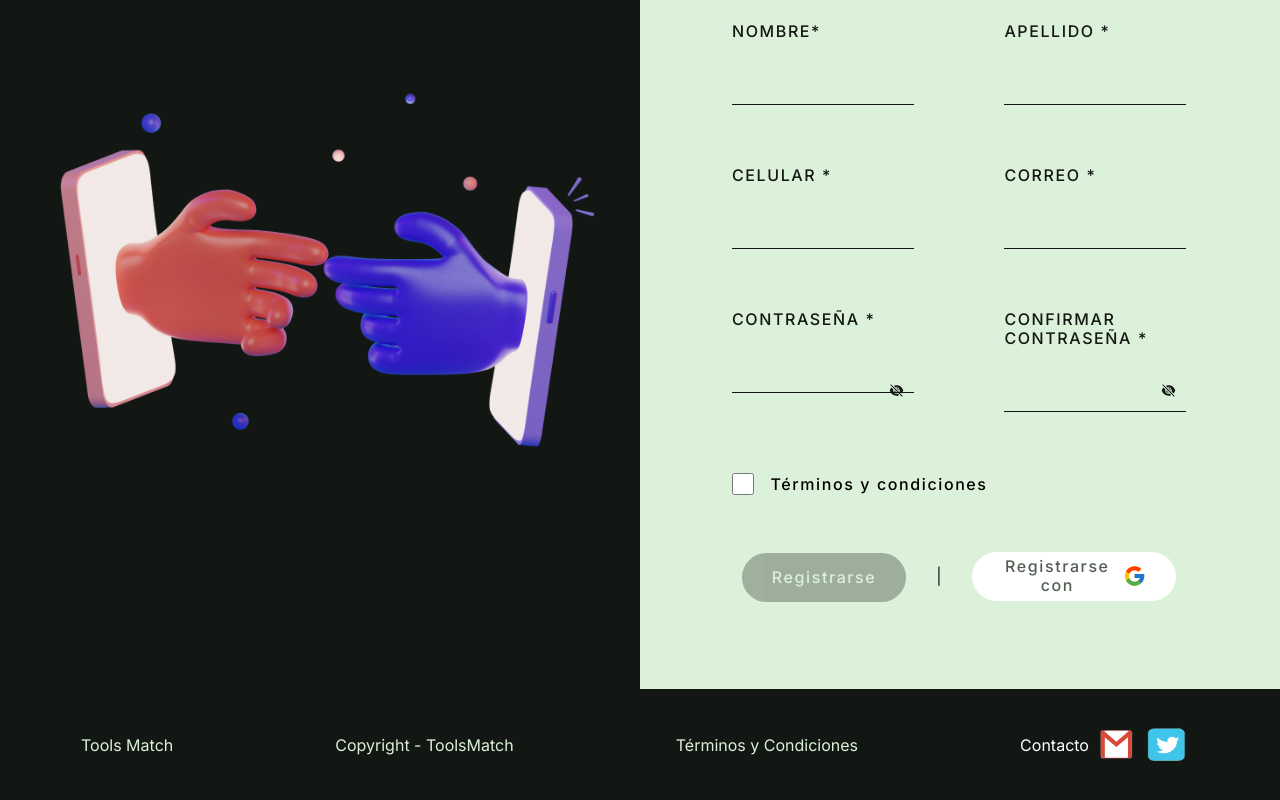
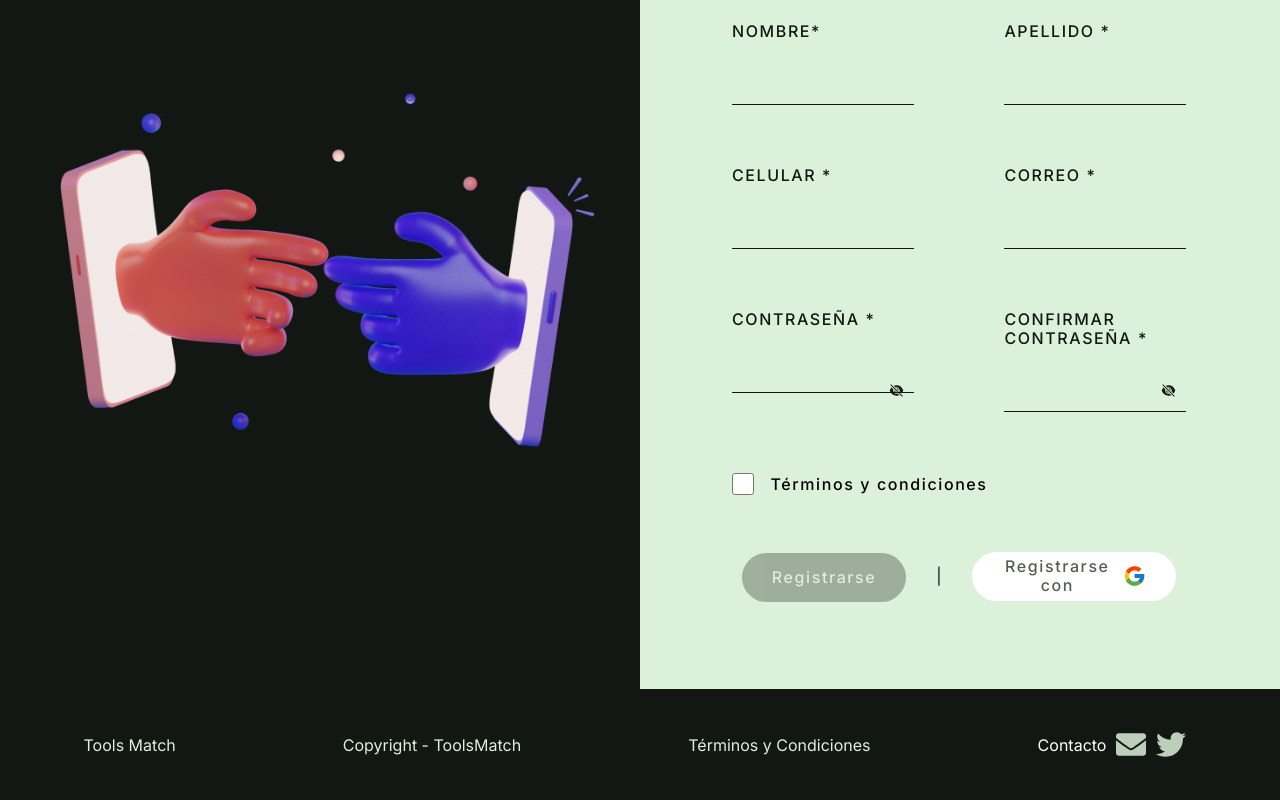
Before and after one commit to Jefersonsteven/tools-match, a Next.js app: page /form/logout in a window 1280 px wide. Shown: the part 244-1044 px from the top of the page. Built offline with nearby package versions, Linux system fonts and the light colour scheme.

Commit message:
style on the searchBar and Filter and orders buttons

```diff
--- a/src/app/landing/Landing.jsx
+++ b/src/app/landing/Landing.jsx
@@ -55,7 +55,7 @@ export default function LandingPage() {
         </div>
       </main>
       <section className={style.sponsorsContainer}>
-        <h2 className={style.sponsorsTitle}>Nuestros Aliados Comerciales</h2>
+        <p className={style.sponsorsTitle}>Aliados Comerciales</p>
         <InfiniteSlider />
       </section>
     </div>
--- a/src/components/SearchBar/SearchBar.jsx
+++ b/src/components/SearchBar/SearchBar.jsx
@@ -16,9 +16,8 @@ export default function SearchBar({ title, onTitleChange, onTitleButton }) {
         onChange={handleTitleChange}
       />
       <div className={style.icon}>
-        <button
-        onClick={()=>onTitleButton()}>
-        <FaSearch color="var(--white)" />
+        <button onClick={() => onTitleButton()}>
+          <FaSearch color="var(--white)" />
         </button>
       </div>
     </div>
--- a/src/components/footer/Footer.jsx
+++ b/src/components/footer/Footer.jsx
@@ -4,6 +4,7 @@ import style from "./Footer.module.css";
 import Image from "next/image";
 import Link from "next/link";
 import { useState } from "react";
+import { FaEnvelope, FaTwitter } from "react-icons/fa";
 
 export default function Footer() {
   const [termsOpen, setTermsOpen] = useState(false);
@@ -33,22 +34,11 @@ export default function Footer() {
         </div>
         <div className={style.contactInfo}>
           <Link href="mailto:toolmatchnotificaciones@gmail.com.com">
-            <Image
-              src="/images/icons/mail.png"
-              alt="mail"
-              width={30}
-              height={30}
-              className={style.contactMail}
-            />
+            <FaEnvelope size={25} className={style.contactMail} />
           </Link>
-          <Link href="https://www.twitter.com/toolsmatch/" target="blank">
-            <Image
-              src="/images/icons/twitter.png"
-              alt="mail"
-              width={30}
-              height={30}
-              className={style.contactTwitter}
-            />
+
+          <Link href="https://www.twitter.com/toolsmatch/" target="_blank">
+            <FaTwitter size={25} className={style.contactTwitter} />
           </Link>
         </div>
       </div>
--- a/src/components/footer/Footer.module.css
+++ b/src/components/footer/Footer.module.css
@@ -33,13 +33,15 @@
     display: flex;
     padding: 0 1rem;
 }
-.contactMail{
-    width: 35px;
-}
 .contactTwitter{
-    width: 45px;
     margin-left: 10px;
 }
 .contactMail, .contactTwitter{
     height: 35px;
+    width: 30px;
+    color: var(--white-dark);
 }
+.contactMail:hover, .contactTwitter:hover{
+    color: var(--orange);
+    cursor: pointer;
+}
--- a/src/context/assets/checkSessionExpiration.js
+++ b/src/context/assets/checkSessionExpiration.js
@@ -5,7 +5,7 @@ const checkSessionExpiration = () => {
   const loginTime = localStorage.getItem("loginTime");
   if (loginTime) {
     const currentTime = new Date().getTime();
-    const expirationTime = 30 * 1000;
+    const expirationTime = 24 * 60 * 60 * 1000;
     if (currentTime - loginTime > expirationTime) {
       localStorage.removeItem("loginTime");
       localStorage.removeItem("token");
```
Also changed, not shown: src/components/SearchBar/SearchBar.module.css (+10 -9 lines).
